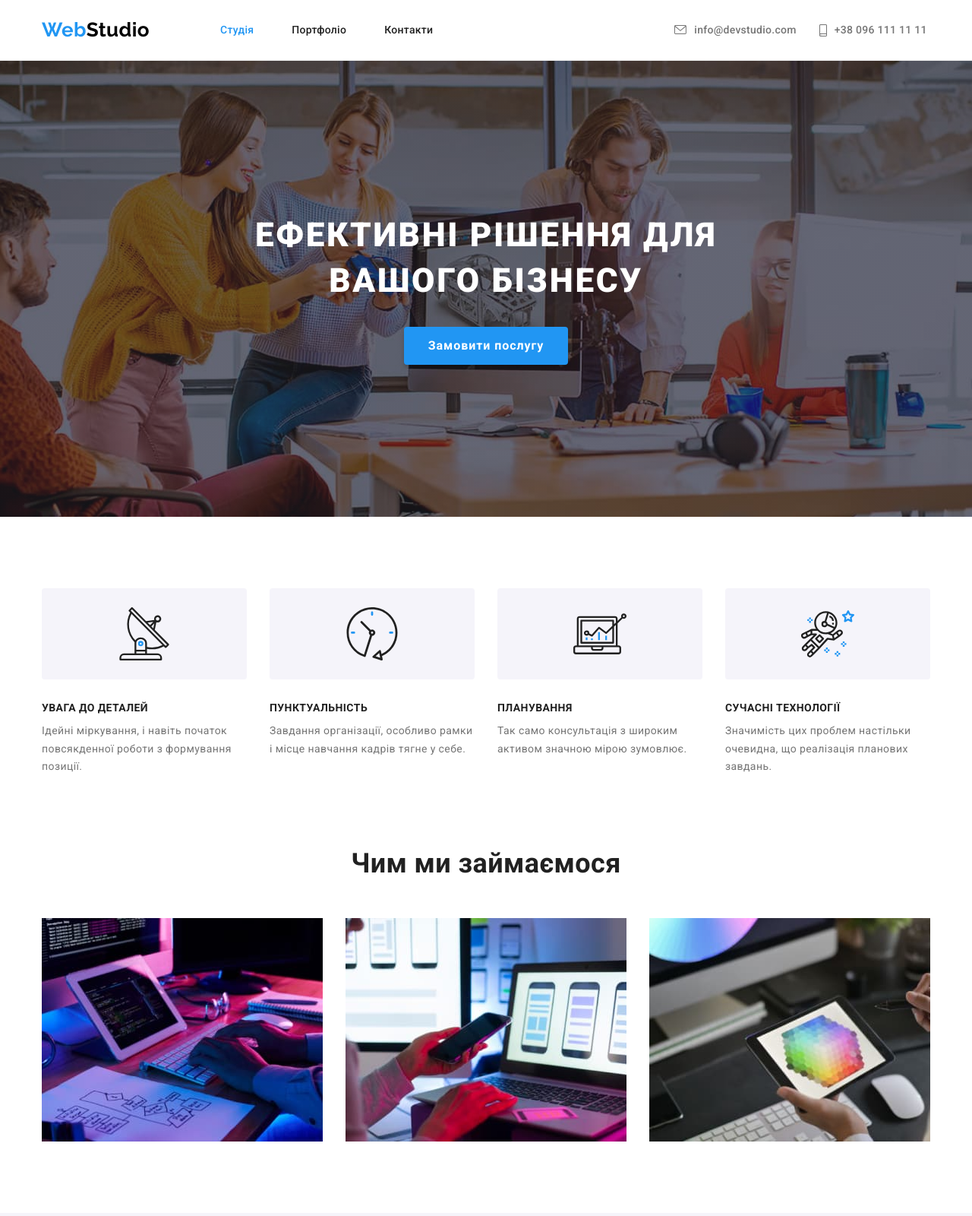
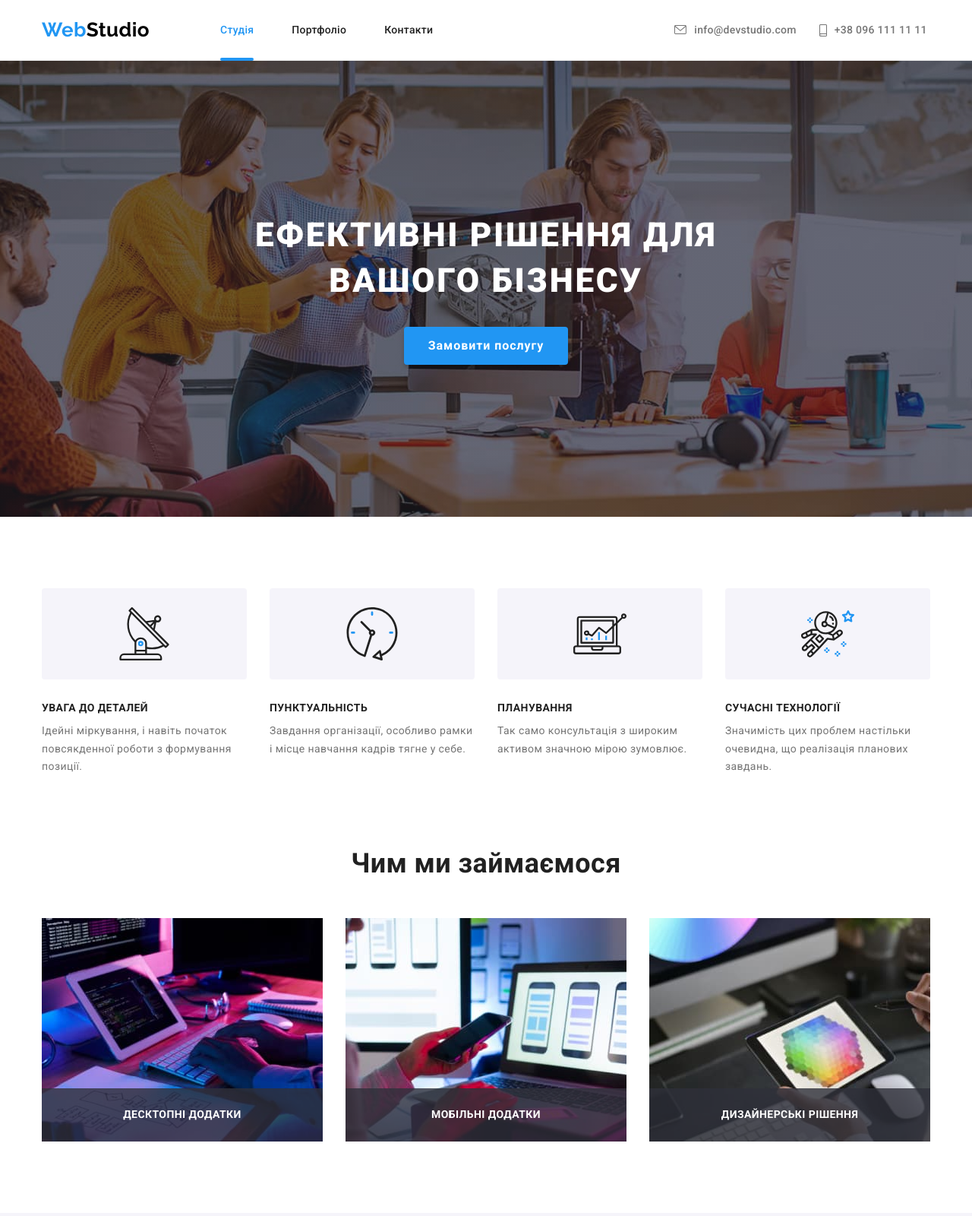
Before and after one commit to Romanienkova/goit-markup-hw-05, a plain HTML site: page index.html in a window 1280 px wide. Shown: the top 1600 px of the page at 76% size. Drawn offline with nearby package versions, Linux system fonts and the light colour scheme.

Commit message:
positions

```diff
--- a/css/styles.css
+++ b/css/styles.css
@@ -114,9 +114,12 @@ img {
 
    margin-left: 93px;
 }
+
 .site-nav .link {
+	display: block;
+
    padding-top: 32px;
-   padding-bottom: 32px;
+   padding-bottom: 31px;
 
    color: var(--title-text-color);
 
@@ -133,7 +136,21 @@ img {
 }
 
 .link.current {
+   position: relative;
    color: var(--accent-color);
+}
+
+.current::after {
+   position: absolute;
+   bottom: 0;
+   left: 0;
+   transform: translateY(1px);
+
+   content: '';
+   width: 100%;
+   height: 4px;
+   border-radius: 2px;
+   background-color: var(--accent-color);
 }
 
 /* CONTACTS */
@@ -228,7 +245,8 @@ img {
    line-height: 1.88;
    letter-spacing: 0.06em;
 
-	transition: background-color 250ms var(--timing-function), box-shadow 250ms var(--timing-function);
+   transition: background-color 250ms var(--timing-function),
+      box-shadow 250ms var(--timing-function);
 }
 
 .hero-button:hover,
@@ -259,23 +277,29 @@ img {
    position: absolute;
    top: 50%;
    left: 50%;
+
    padding: 40px;
-
 
    min-width: 528px;
    min-height: 581px;
-	box-shadow: 0px 1px 3px rgba(0, 0, 0, 0.12), 0px 1px 1px rgba(0, 0, 0, 0.14), 0px 2px 1px rgba(0, 0, 0, 0.2);
+   box-shadow: 0px 1px 3px rgba(0, 0, 0, 0.12), 0px 1px 1px rgba(0, 0, 0, 0.14),
+      0px 2px 1px rgba(0, 0, 0, 0.2);
    border-radius: 4px;
+
    background-color: #fff;
    opacity: 1;
+
    transform: translate(-50%, -50%) scale(1);
-	transition: transform 250ms var(--timing-function), opacity 250ms var(--timing-function);
+   transition: transform 250ms var(--timing-function),
+      opacity 250ms var(--timing-function);
 }
 
 .backdrop.is-hidden .modal {
+   opacity: 0;
+
    transform: translate(-50%, -50%) scale(0.9);
-	transition: transform 250ms var(--timing-function), opacity 250ms var(--timing-function);
-	opacity: 0;
+   transition: transform 250ms var(--timing-function),
+      opacity 250ms var(--timing-function);
 }
 
 .close-modal {
@@ -290,14 +314,17 @@ img {
    width: 30px;
    height: 30px;
    border-radius: 50%;
+
    border: 1px solid rgba(0, 0, 0, 0.1);
    background-color: #fff;
 }
 
 .icon-close {
    fill: #000;
+
+   transition: fill 250ms var(--timing-function);
 }
-.icon-close:hover{
+.icon-close:hover {
    fill: var(--accent-color);
 }
 
@@ -383,6 +410,28 @@ img {
    font-size: 36px;
    line-height: 1.17;
    text-align: center;
+}
+
+.item {
+	position: relative;
+}
+
+.example-text {
+	position: absolute;
+	bottom: 0;
+
+	display: flex;
+	align-items: center;
+	justify-content: center;
+
+	width: 100%;
+	height: 70px;
+
+   font-weight: 700;
+   text-transform: uppercase;
+
+	color: var(--primary-white-color);
+	background-color: rgba(47, 48, 58, 0.8);;
 }
 
 /* TEAM */
@@ -605,7 +654,9 @@ img {
    font-size: 16px;
    line-height: 1.62;
 
-	transition: box-shadow 250ms var(--timing-function), color 250ms var(--timing-function),background-color 250ms var(--timing-function);
+   transition: box-shadow 250ms var(--timing-function),
+      color 250ms var(--timing-function),
+      background-color 250ms var(--timing-function);
 }
 
 .filters-list .btn:hover,
--- a/index.html
+++ b/index.html
@@ -76,18 +76,19 @@
          <!-- HERO -->
          <section class="hero">
             <h1 class="hero-title">Ефективні рішення для вашого бізнесу</h1>
-            <button type="button" class="hero-button btn">
+            <button data-open-modal type="button" class="hero-button btn">
                Замовити послугу
             </button>
 				<div class="backdrop is-hidden" data-backdrop>
 					<div class="modal">
 						<button data-close-modal type="button" class="close-modal">
-							<svg class="icon-close" width="11" height="11">
-								<use href="./images/icons.svg#icon-close"></use>
+							<svg class="icon-close" width="18" height="18">
+								<use href="./images/icons/icons.svg#icon-close"></use>
 							</svg>
 						</button>
 					</div>
 				</div>
+
          </section>
 
          <!-- FEATURES -->
@@ -132,7 +133,7 @@
             <div class="container">
                <h2 class="title">Чим ми займаємося</h2>
                <ul class="examples-list">
-                  <li>
+                  <li class="item">
                      <img
 
                         src="./images/examples/desktop-app.jpg"
@@ -140,8 +141,9 @@
                         width="370"
                         height="294"
                      />
+							<p class="example-text">Десктопні додатки</p>
                   </li>
-                  <li>
+                  <li class="item">
                      <img
 
                         src="./images/examples/mob-app.jpg"
@@ -149,8 +151,9 @@
                         width="370"
                         height="294"
                      />
+							<p class="example-text">Мобільні додатки</p>
                   </li>
-                  <li>
+                  <li class="item">
                      <img
 
                         src="./images/examples/design.jpg"
@@ -158,6 +161,7 @@
                         width="370"
                         height="294"
                      />
+							<p class="example-text">Дизайнерські рішення</p>
                   </li>
                </ul>
             </div>
--- a/js/modal.js
+++ b/js/modal.js
@@ -1,14 +1,14 @@
+(() => {
    const refs = {
-   openModalBtn: document.querySelector('[data-open-modal]'),
-   closeModalBtn: document.querySelector('[data-close-modal]'),
-   backdrop: document.querySelector('[data-backdrop]'),
+      openModalBtn: document.querySelector('[data-modal-open]'),
+      closeModalBtn: document.querySelector('[data-modal-close]'),
+      modal: document.querySelector('[data-modal]'),
    };
 
    refs.openModalBtn.addEventListener('click', toggleModal);
    refs.closeModalBtn.addEventListener('click', toggleModal);
 
-refs.backdrop.addEventListener('click', logBackdropClick);
-
    function toggleModal() {
-   refs.backdrop.classList.toggle('is-hidden');
+      refs.modal.classList.toggle('is-hidden');
    }
+})();
```
Also changed, not shown: portfolio.html (+5 -5 lines), images/icons/icons.svg. Lines whose indentation alone changed are shown as unchanged.
